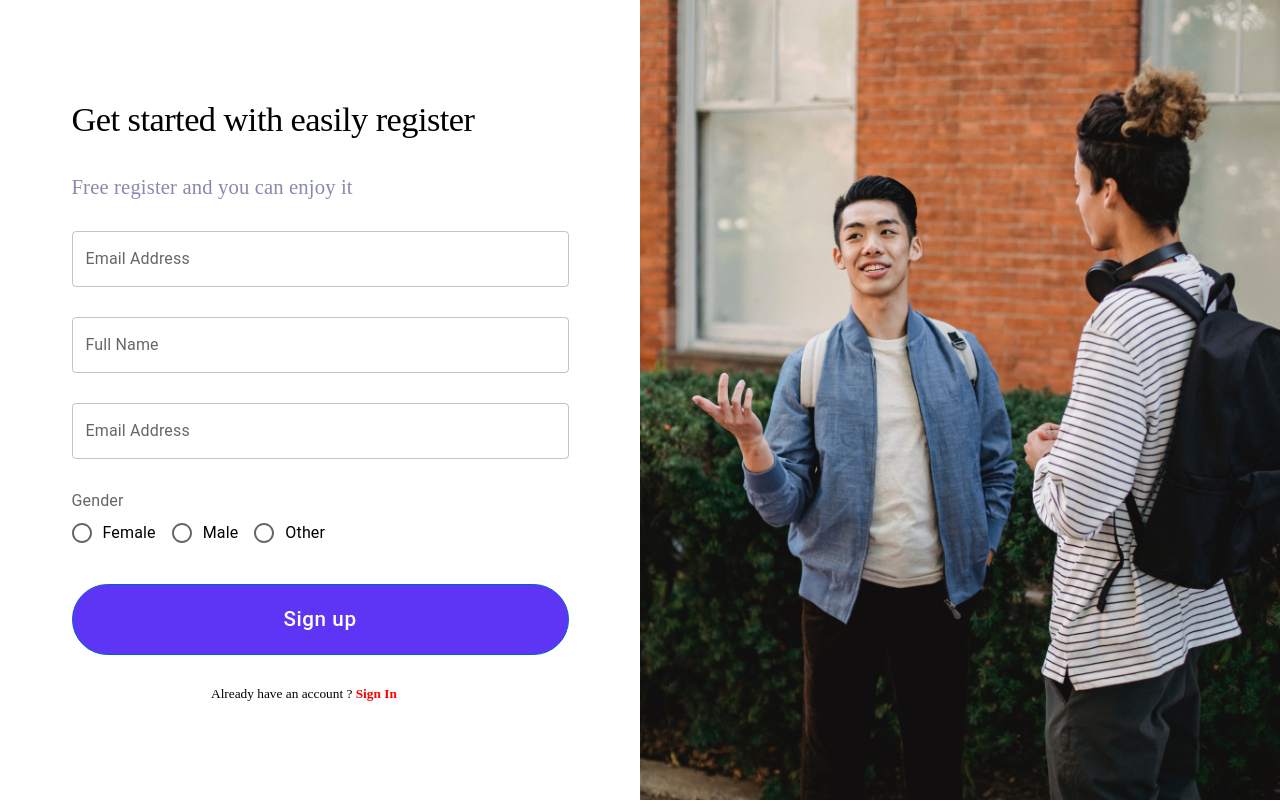
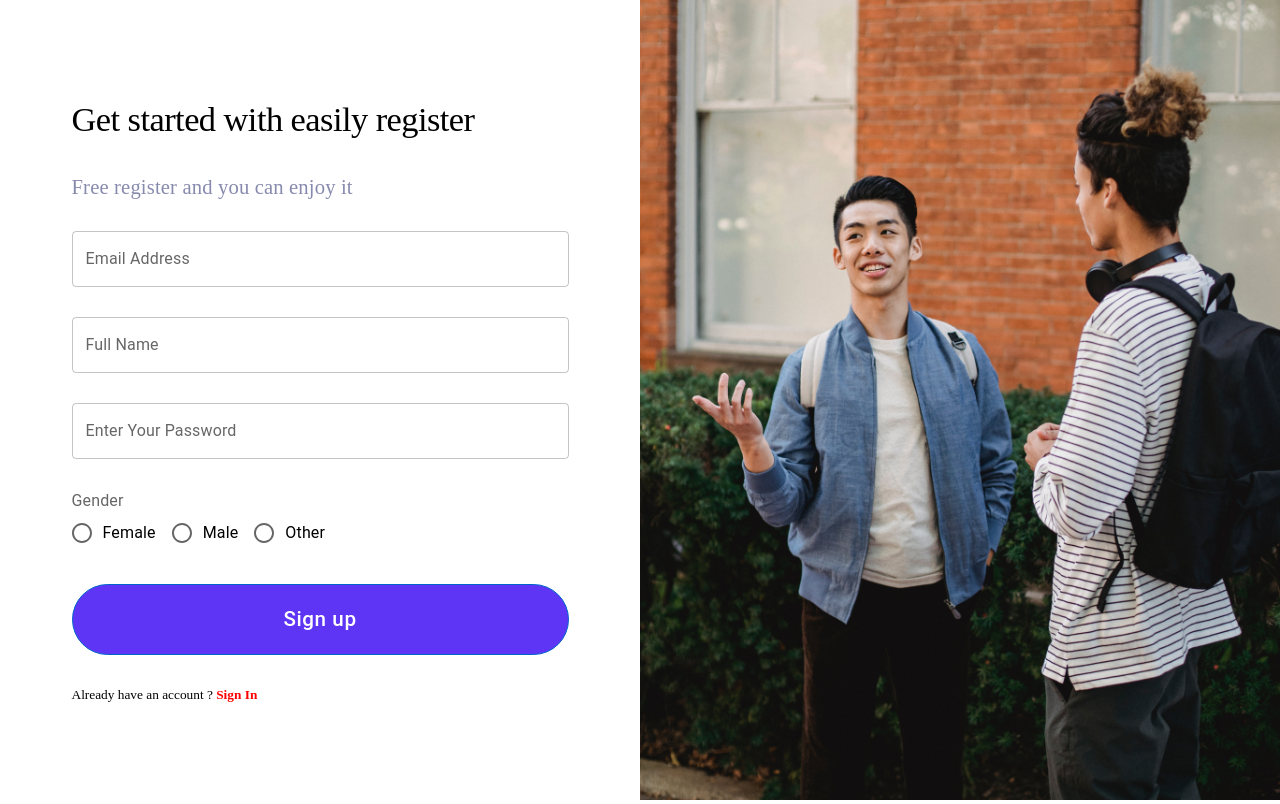
Before and after one commit to aropdhar/discussing_app, a React (Vite) app: page /registration in a window 1280 px wide. Built offline with nearby package versions, Linux system fonts and the light colour scheme.

Commit message:
register_update

```diff
--- a/src/pages/auth/Register.jsx
+++ b/src/pages/auth/Register.jsx
@@ -9,6 +9,8 @@ import { FormControl, FormControlLabel, FormLabel, Radio, RadioGroup, Typography
 import Inputbox from '../../component/layout/utilities/Inputbox';
 import Button from '@mui/material/Button';
 import { NavLink } from 'react-router-dom';
+import { useFormik } from 'formik';
+import registervalidate from '../../registervalidation/Regvalidation';
 
 const Item = styled(Paper)(({ theme }) => ({
   backgroundColor: theme.palette.mode === 'dark' ? '#1A2027' : '#fff',
@@ -34,8 +36,8 @@ const Registrationsubhead = styled(Typography)({
   lineHeight: "28.15px",
   fontFamily: "normal",
   color: "#11175D",
-  opacity: "0.5"
-
+  opacity: "0.5",
+  margin: '30px 0 30px 0'
 });
 
 const BootstrapButton = styled(Button)({
@@ -47,26 +49,88 @@ const BootstrapButton = styled(Button)({
   lineHeight: 1.5,
   backgroundColor: '#5F35F5',
   borderColor: '#0063cc',
-  borderRadius: '86px'
+  borderRadius: '86px',
+  marginBottom: '30px'
 });
 
 
 const Register = () => {
+
+  const initialValues = {
+
+    signemail: '',
+    signfullname: '',
+    signpassword: '',
+
+  }
+
+  const formik = useFormik({
+    initialValues: initialValues,
+    validationSchema: registervalidate,
+
+    onSubmit: (values , actions) => {
+      console.log(values);
+      actions.resetForm();
+    },
+  });
+
   return (
     <div>
       <Box sx={{ flexGrow: 1 }}>
         <Grid container spacing={0}>
           <Grid item xs={6} style={{display: 'flex' , alignItems:'center' , justifyContent: 'center'}}>
-            <div className='register_main'>
+            <div>
                 <Registrationhead variant="h1">
                     Get started with easily register
                 </Registrationhead>
                 <Registrationsubhead variant="h4">
                     Free register and you can enjoy it
                 </Registrationsubhead>
-                <Inputbox  variant="outlined" placeholder="Email Address"/>
-                <Inputbox  variant="outlined" placeholder="Full Name"/>
-                <Inputbox  variant="outlined" placeholder="Email Address"/>
+              <form onSubmit={formik.handleSubmit}>
+                <div className='register_main'>
+                  <div>
+                    <Inputbox
+                    id="signemail"
+                    name="signemail"
+                    type="email"
+                    variant="outlined"
+                    placeholder="Email Address"
+                    onChange={formik.handleChange}
+                    value={formik.values.signemail}
+                    />
+                     {formik.touched.signemail && formik.errors.signemail ? (
+                        <div>{formik.errors.signemail}</div>
+                      ) : null}
+                  </div>
+
+                  <div>
+                    <Inputbox
+                      type="text"
+                      id="signfullname"
+                      name="signfullname"
+                      variant="outlined"
+                      placeholder="Full Name"
+                      onChange={formik.handleChange}
+                      value={formik.values.signfullname}
+                    />
+                     {formik.touched.signfullname && formik.errors.signfullname ? (
+                        <div>{formik.errors.signfullname}</div>
+                      ) : null}
+                  </div>
+                  <div>
+                    <Inputbox
+                    id="signpassword"
+                    name="signpassword"
+                    type="password"
+                    variant="outlined"
+                    placeholder="Enter Your Password"
+                    onChange={formik.handleChange}
+                    value={formik.values.signpassword}
+                    />
+                       {formik.touched.signpassword && formik.errors.signpassword ? (
+                        <div>{formik.errors.signpassword}</div>
+                      ) : null}
+                  </div>
 
                     {/* radio section start here */}
                     <FormControl>
@@ -80,12 +144,16 @@ const Register = () => {
                           <FormControlLabel value="male" control={<Radio />} label="Male" />
                           <FormControlLabel value="other" control={<Radio />} label="Other" />
                         </RadioGroup>
+
                   </FormControl>
                     {/* radio section End here */}
 
-                <BootstrapButton variant="contained" disableRipple>
+                    <BootstrapButton type='submit' variant="contained" disableRipple>
                       Sign up
                     </BootstrapButton>
+                </div>
+              </form>
+
                 <span className='registerin'>Already  have an account ? <NavLink to='/' className='registersignin'>Sign In</NavLink></span>
             </div>
           </Grid>
--- /dev/null
+++ b/src/registervalidation/Regvalidation.jsx
@@ -0,0 +1,29 @@
+import React from 'react'
+import * as Yup from 'yup';
+
+let signemailregex = /^(([^<>()[\]\\.,;:\s@"]+(\.[^<>()[\]\\.,;:\s@"]+)*)|.(".+"))@((\[[0-9]{1,3}\.[0-9]{1,3}\.[0-9]{1,3}\.[0-9]{1,3}\])|(([a-zA-Z\-0-9]+\.)+[a-zA-Z]{2,}))$/;
+
+let signfullameregex = /^[a-z,',-]+(\s)[a-z,',-]+$/i ;
+
+let registervalidate = Yup.object({
+
+    signemail: Yup.string()
+    .email('Invalid email address')
+    .matches(signemailregex , 'please match Email Regex')
+    .required('Please Enter Your Email Address'),
+
+    signfullname: Yup.string()
+        .max(12, 'Must be 12 characters or less')
+        .min(4 , 'Minimum 4 characters')
+        .matches(signfullameregex , 'Please Match Full Name Regex')
+        .required('Please Enter Your Full Name'),
+
+    signpassword: Yup.string()
+    .max(12, 'Must be 12 characters or less')
+    .min(6, 'Minimum 6 characters or less')
+    .required('Please Enter Your Password'),
+  })
+
+
+
+export default registervalidate
```
Lines whose indentation alone changed are shown as unchanged.
